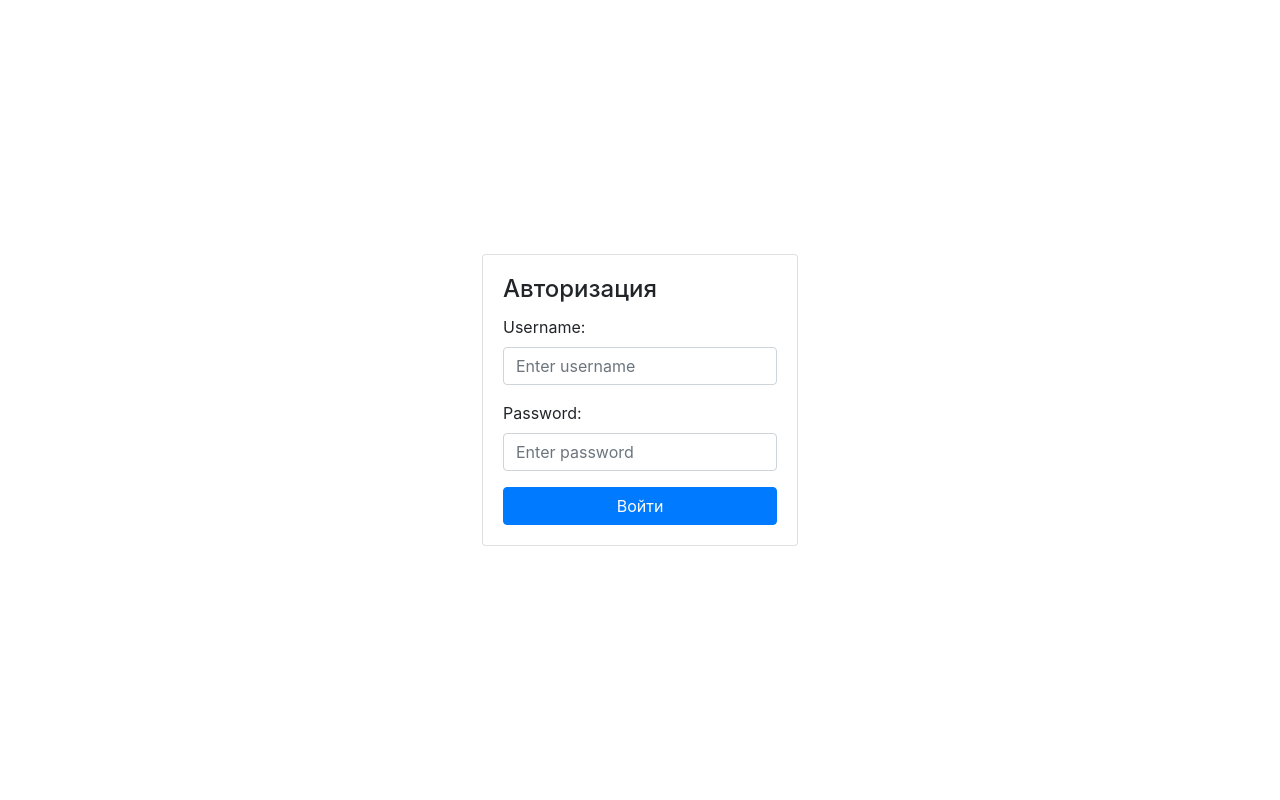
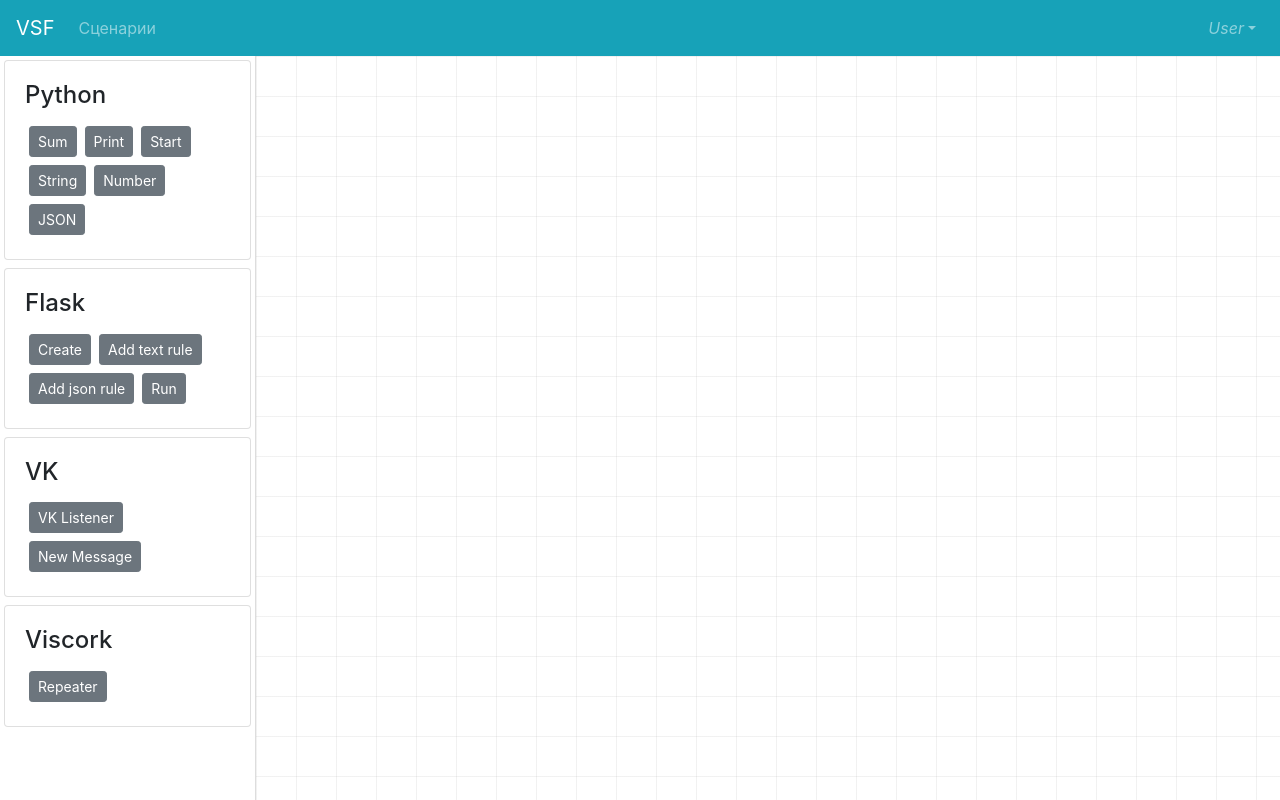
Before and after one commit to fishmansk/vsf, a Vue app: page / in a window 1280 px wide. Shown: the top 800 px of the page. Built offline with nearby package versions, Linux system fonts and the light colour scheme.

Commit message:
reduce login page

```diff
--- a/src/App.vue
+++ b/src/App.vue
@@ -1,6 +1,6 @@
 <template>
   <div>
-    <div v-if="auth">
+    <div >
       <b-navbar toggleable="lg" type="dark" variant="info">
         <b-navbar-brand href="#">VSF</b-navbar-brand>
 
@@ -45,9 +45,7 @@
         </div>
       </div>
     </div>
-    <div v-else>
-      <SignIn @signin="auth=true;"></SignIn>
-    </div>
+
   </div>
 </template>
 
@@ -71,7 +69,7 @@
   },
   data: function () {
     return {
-      auth: false,
+      auth: true,
       packages: [python_package, flask_package, vk_package, viscork_package],
     };
   },
```
